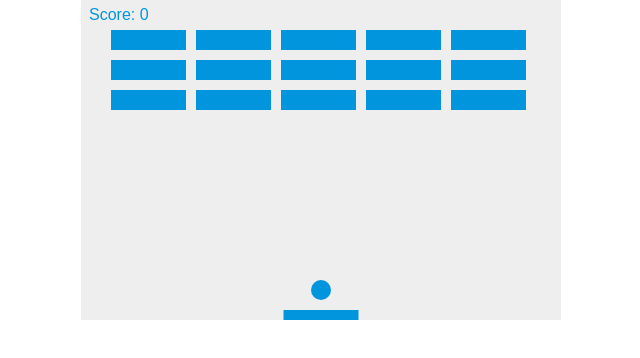
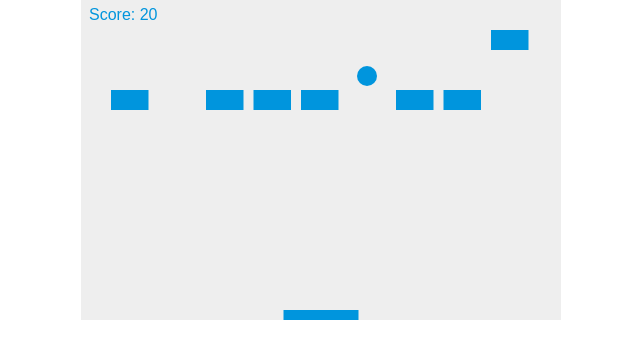
Before and after one commit to Mikael-Kolehmainen/2D-breakout-game, a React (Create React App) app in the folder client/: page / in a window 1280 px wide. Shown: the top 358 px of the page, without its empty margins (319-959 px from the left). Built offline with nearby package versions, Linux system fonts and the light colour scheme.

Commit message:
Base game complete

```diff
--- a/client/src/App.js
+++ b/client/src/App.js
@@ -9,15 +9,17 @@ import UIText from "./components/UIText";
 
 // TODO:
 // Create Brick class and use in Bricks
-// Get game to work then clean the code
+// ColumnCount and RowCount are in wrong order in Bricks class
+// Add timer which will be put to leaderboard
 // Leaderboard
   // Ability to save score with initials
   // Leaderboard is shown below game
+// Clean the code
 // Add jsdoc to code
 
 function App() {
   // BRICKS LAYOUT
-  const bricksLayout = new Bricks(3, 5, 75, 20, 10, 30, 30);
+  const bricksLayout = new Bricks(3, 9, 37.5, 20, 10, 30, 30);
   // BALL
   let ballDX = 2;
   let ballDY = 2;
@@ -40,6 +42,9 @@ function App() {
     collisionDetection();
     defineBorders();
     paddleController();
+
+    ball.x += ballDX;
+    ball.y += ballDY;
   };
 
   const drawBricks = (ctx) => {
```
